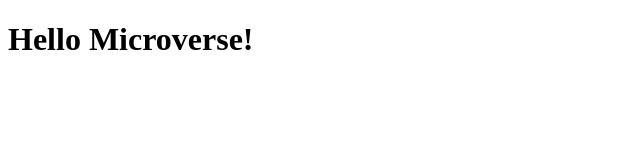
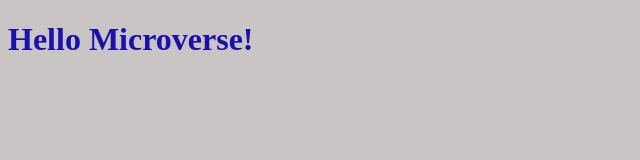
Before and after one commit to tarek102/hello-world, a plain HTML site: page index.html in a window 1280 px wide. Shown: the whole page, without its empty margins (0-640 px from the left). Drawn offline with Linux system fonts and the light colour scheme.

Commit message:
Add edit styles.css

```diff
--- a/index.html
+++ b/index.html
@@ -5,6 +5,7 @@
   <meta http-equiv="X-UA-Compatible" content="IE=edge">
   <meta name="viewport" content="width=device-width, initial-scale=1.0">
   <title>hello-world</title>
+  <link rel="stylesheet" href="styles.css">
 </head>
 <body>
   <h1>Hello Microverse!</h1>
--- /dev/null
+++ b/styles.css
@@ -0,0 +1,7 @@
+body {
+  background-color: rgb(201, 197, 197);
+}
+
+h1 {
+  color: rgb(26, 16, 170);
+}
```
